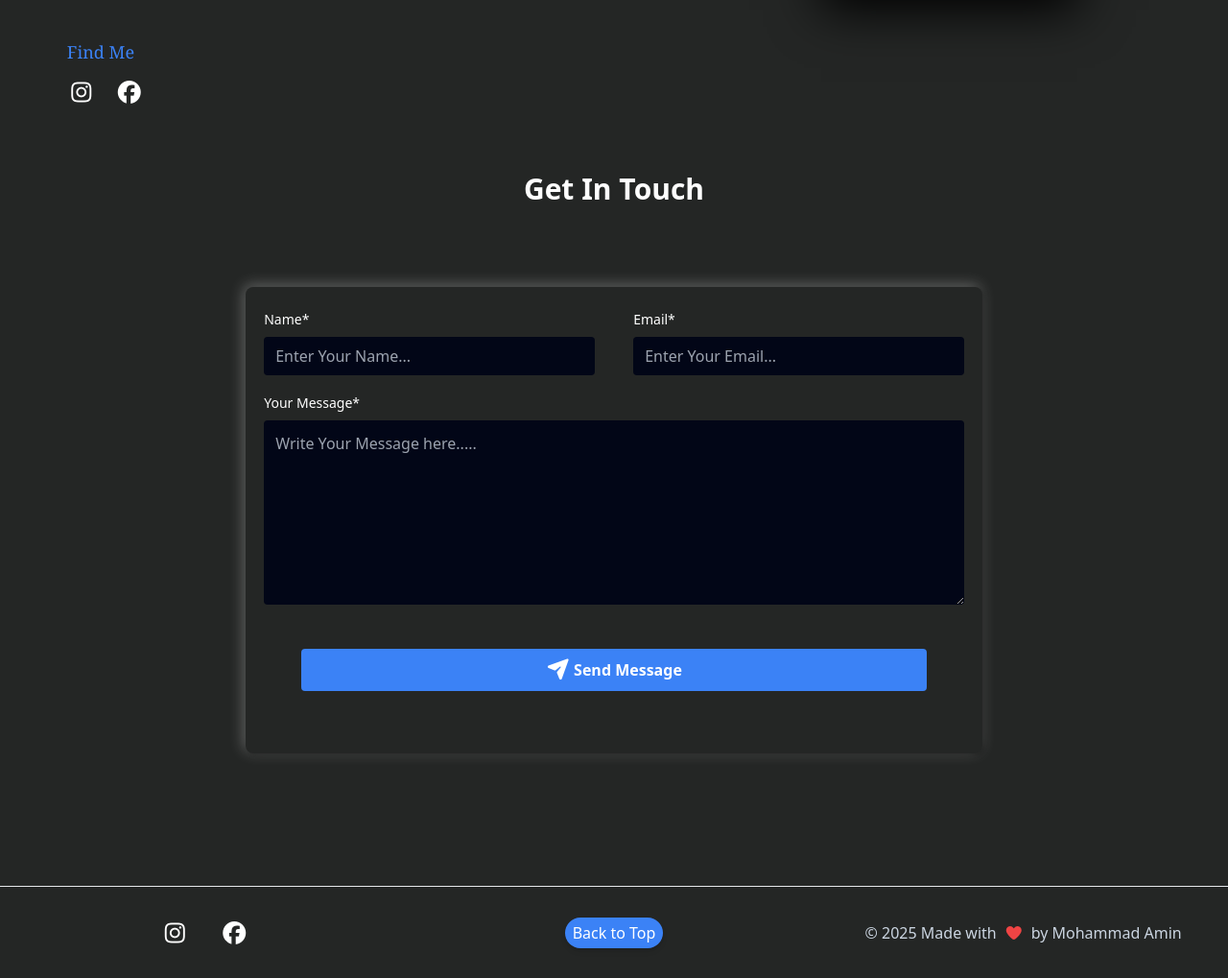
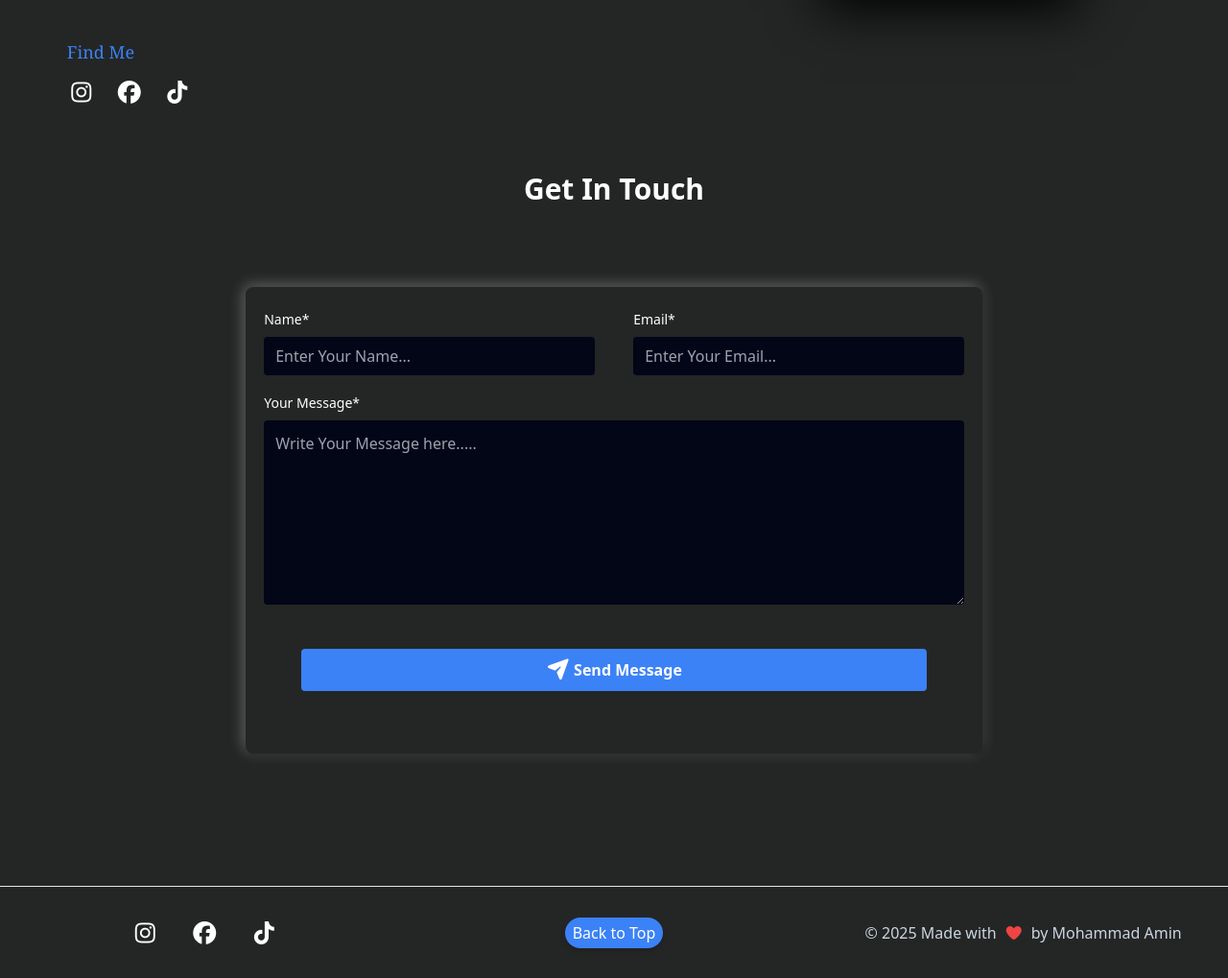
Before and after one commit to mohammadAmin-786/portfolio-mohammad-amin, a plain HTML site: page index.html in a window 1280 px wide. Shown: the part 593-1612 px from the top of the page at 96% size. Drawn offline with nearby package versions, Linux system fonts and the light colour scheme; a script that the page names is missing.

Commit message:
index file added

```diff
--- a/index.html
+++ b/index.html
@@ -66,7 +66,9 @@
     <h2 class='text-blue-500 font-serif text-lg'>Find Me</h2>
     <ul class="flex gap-5">
       <a class='text-white text-2xl hover:text-red-500 ' target='_blank' href="https://www.instagram.com/mohammad.amin.gujjar"><i class="fa-brands fa-instagram"></i></a>
-      <a class='text-white text-2xl hover:text-blue-500 ' target='_blank'  href="https://www.facebook.com/mohammadamin786gujjar/"><i class="fa-brands fa-facebook"></i></a>
+   <a class='text-white text-2xl hover:text-blue-500 ' target='_blank'  href="https://www.facebook.com/mohammadamin786gujjar/"><i class="fa-brands fa-facebook"></i></a>
+         <a class='text-white text-2xl hover:text-red-500 ' target='_blank' href="https://www.tiktok.com/@m.amin.gujjar"><i class="fa-brands fa-tiktok"></i></i></a>
+
     </ul>
   </div>
 </div>
@@ -132,6 +134,8 @@
                     <div class='flex justify-center  gap-8 items-center'>
                          <a class='text-white text-2xl hover:text-red-500 ' target='_blank' href="https://www.instagram.com/mohammad.amin.gujjar"><i class="fa-brands fa-instagram"></i></a>
       <a class='text-white text-2xl hover:text-blue-500 ' target='_blank'  href="https://www.facebook.com/mohammadamin786gujjar/"><i class="fa-brands fa-facebook"></i></a>
+                        <a class='text-white text-2xl hover:text-red-500 ' target='_blank' href="https://www.tiktok.com/@m.amin.gujjar"><i class="fa-brands fa-tiktok"></i></i></a>
+
                     </div>
 
             </div>
```
